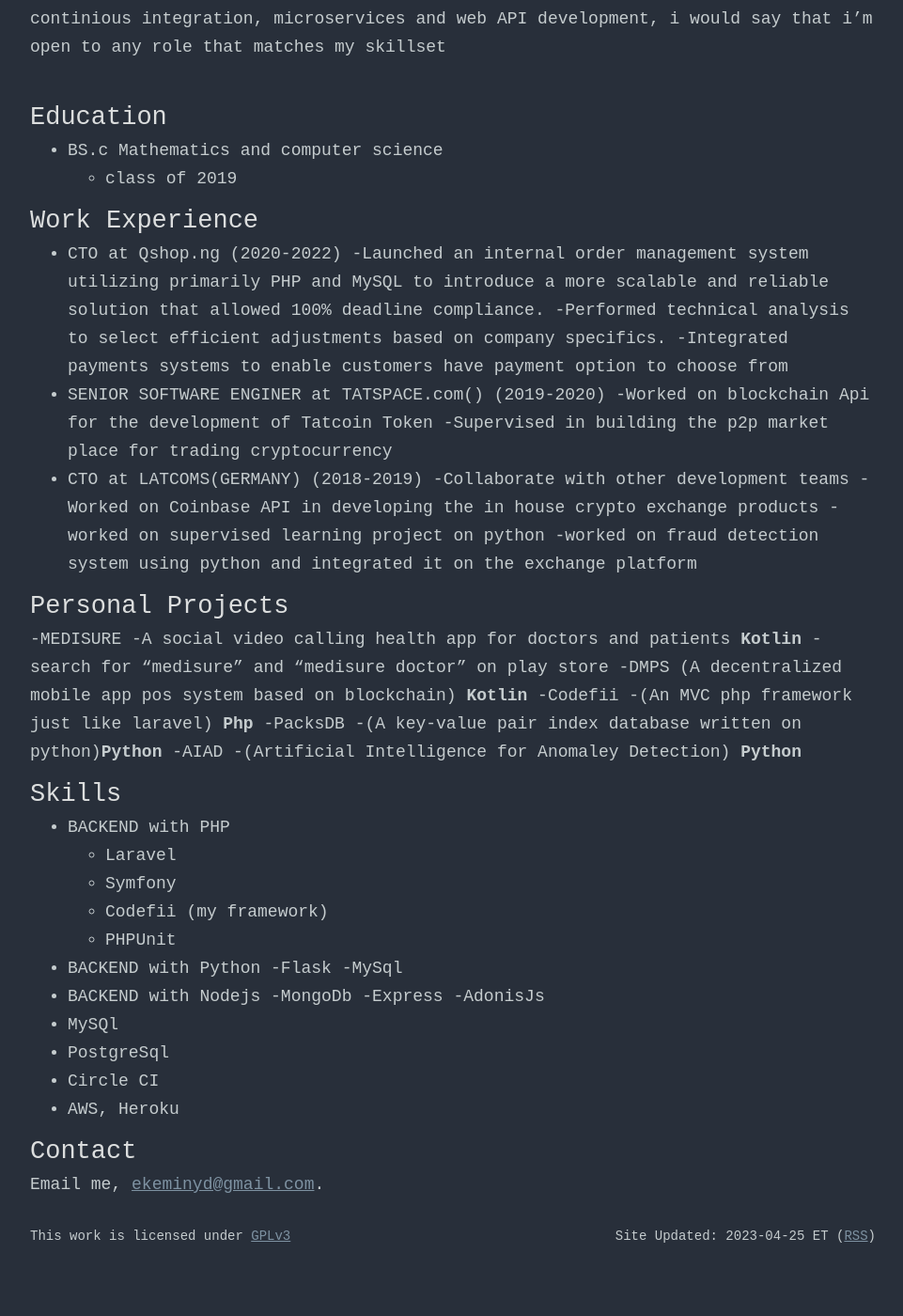
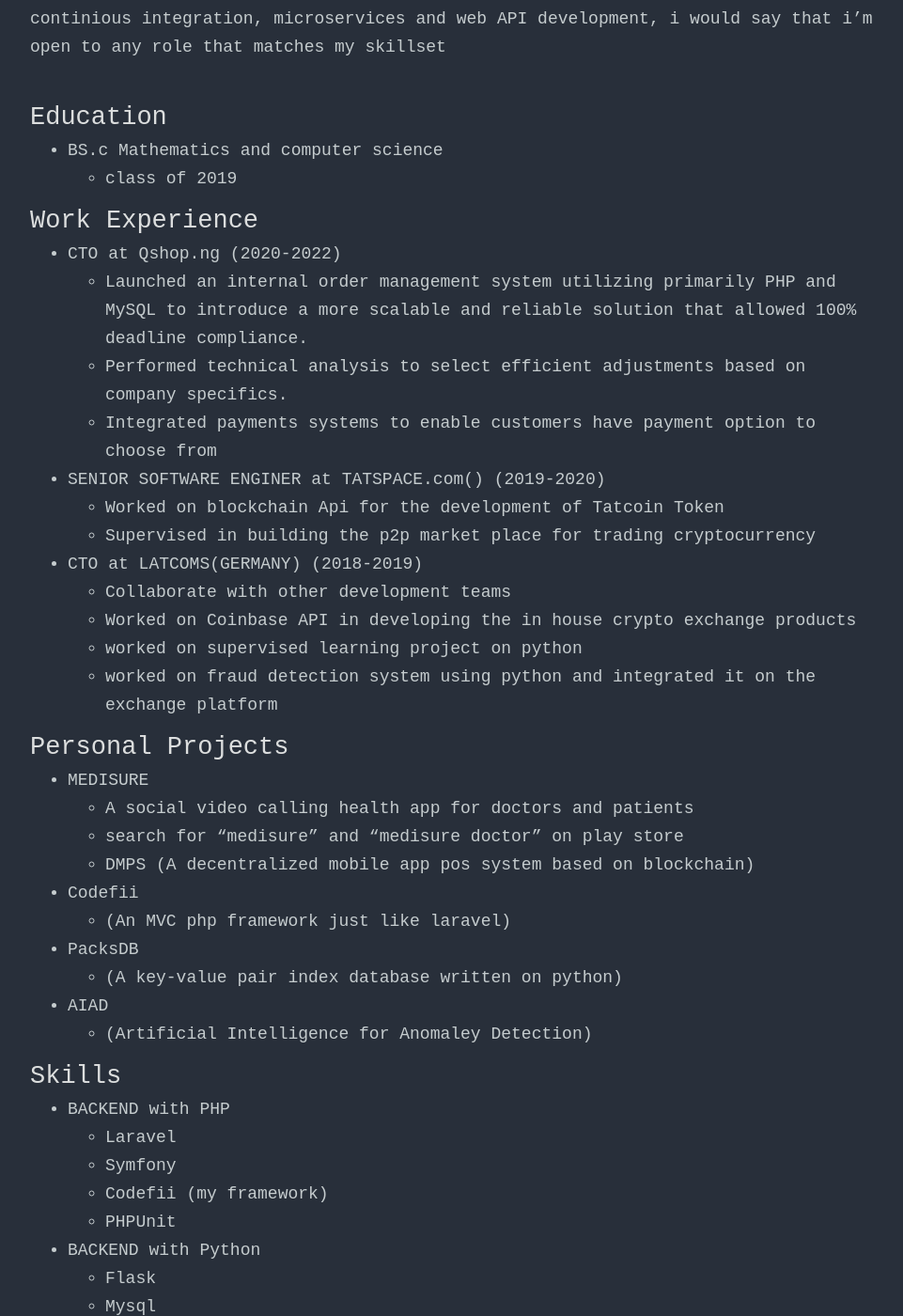
Before and after one commit to iamcoderisk/iamcoderisk.github.io, a Jekyll site: the page built from index.md, in a window 1280 px wide and 1400 px high, scrolled down 451 px. Shown: the whole window at 94% size, without its empty margins (158-1119 px from the left). Built offline with Jekyll 4.4.1, drawn with Linux system fonts in a browser that asks for light colours; before the commit the page ends 1796 px from its top, so only the background shows below that; some of the changed text lies outside the part shown.

Commit message:
adding indentation

```diff
--- a/index.md
+++ b/index.md
@@ -16,33 +16,36 @@
     - class of 2019
 
 ## Work Experience
- - CTO at Qshop.ng (2020-2022)
-    -Launched an internal order management system utilizing primarily PHP and MySQL to introduce a more scalable and reliable solution that allowed 100% deadline compliance.
-    -Performed technical analysis to select efficient adjustments based on company specifics.
-    -Integrated payments systems to enable customers have payment option to choose from
+ -  CTO at Qshop.ng (2020-2022)
+     - Launched an internal order management system utilizing primarily PHP and MySQL to introduce a more scalable and reliable solution that allowed 100% deadline compliance.
+     - Performed technical analysis to select efficient adjustments based on company specifics.
+     - Integrated payments systems to enable customers have payment option to choose from
 <br>
-- SENIOR SOFTWARE ENGINER at TATSPACE.com() (2019-2020)
-    -Worked on blockchain Api for the development of Tatcoin Token
-    -Supervised in building the p2p market place  for trading cryptocurrency
+-   SENIOR SOFTWARE ENGINER at TATSPACE.com() (2019-2020)
+      - Worked on blockchain Api for the development of Tatcoin Token
+      - Supervised in building the p2p market place  for trading cryptocurrency
 <br>
-- CTO at LATCOMS(GERMANY) (2018-2019)
-    -Collaborate with other development teams
-    -Worked on Coinbase API in developing the in house crypto exchange products
-    -worked on supervised learning project on python
-    -worked on fraud detection system using python and integrated it on the exchange platform
+-   CTO at LATCOMS(GERMANY) (2018-2019)
+     - Collaborate with other development teams
+     - Worked on Coinbase API in developing the in house crypto exchange products
+     - worked on supervised learning project on python
+     - worked on fraud detection system using python and integrated it on the exchange platform
 
 
 ## Personal Projects
- -MEDISURE
-    -A social video calling health app for doctors and patients <b>Kotlin</b>
-    -search for "medisure" and "medisure doctor" on play store
-    -DMPS (A decentralized mobile app pos system based on blockchain) <b>Kotlin</b>
--Codefii
-    -(An MVC php framework just like laravel) <b>Php</b>
--PacksDB
-    -(A key-value pair index database written on python)<b>Python</b>
--AIAD
-    -(Artificial Intelligence for Anomaley Detection) <b>Python</b>
+-   MEDISURE
+     - A social video calling health app for doctors and patients
+     - search for "medisure" and "medisure doctor" on play store
+     - DMPS (A decentralized mobile app pos system based on blockchain)
+
+-   Codefii
+     - (An MVC php framework just like laravel)
+
+-   PacksDB
+     -  (A key-value pair index database written on python)
+
+-   AIAD
+     - (Artificial Intelligence for Anomaley Detection)
 
 ## Skills
 -  BACKEND with PHP
```
Also changed, not shown: other parts of index.md (+8 -7 lines).
